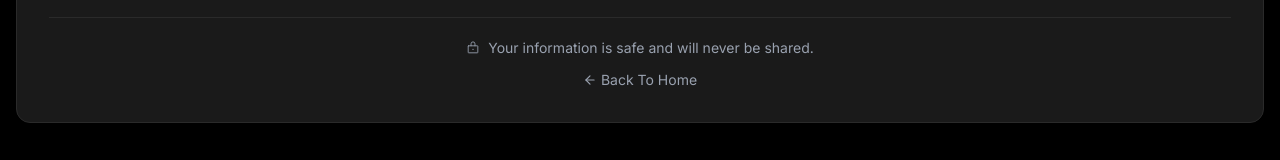
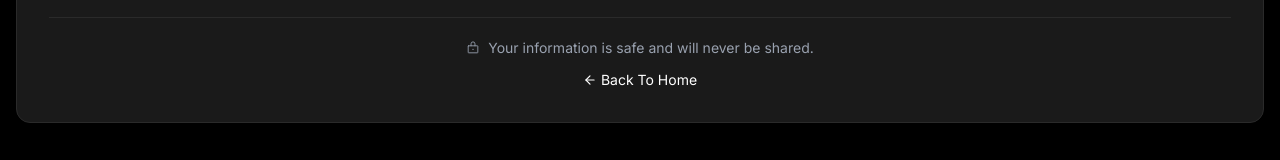
Before and after one commit to AayushKuinkel007/UjjyaloWeb, a Next.js app in the folder frontend/: page /contact in a window 1280 px wide. Shown: the part 1237-1397 px from the top of the page. Built offline with nearby package versions, Linux system fonts and the light colour scheme.

Commit message:
back to home done

```diff
--- a/frontend/app/contact/page.jsx
+++ b/frontend/app/contact/page.jsx
@@ -259,7 +259,7 @@ Who is it for?"
               Your information is safe and will never be shared.
             </p>
             <Link href="/">
-              <p className="text-center text-gray-400 text-xs sm:text-sm flex justify-center items-center gap-1">
+              <p className="text-center text-white text-xs sm:text-sm flex justify-center items-center gap-1">
                 <ArrowLeft size={14} weight="regular" />
                 Back To Home
               </p>
```
